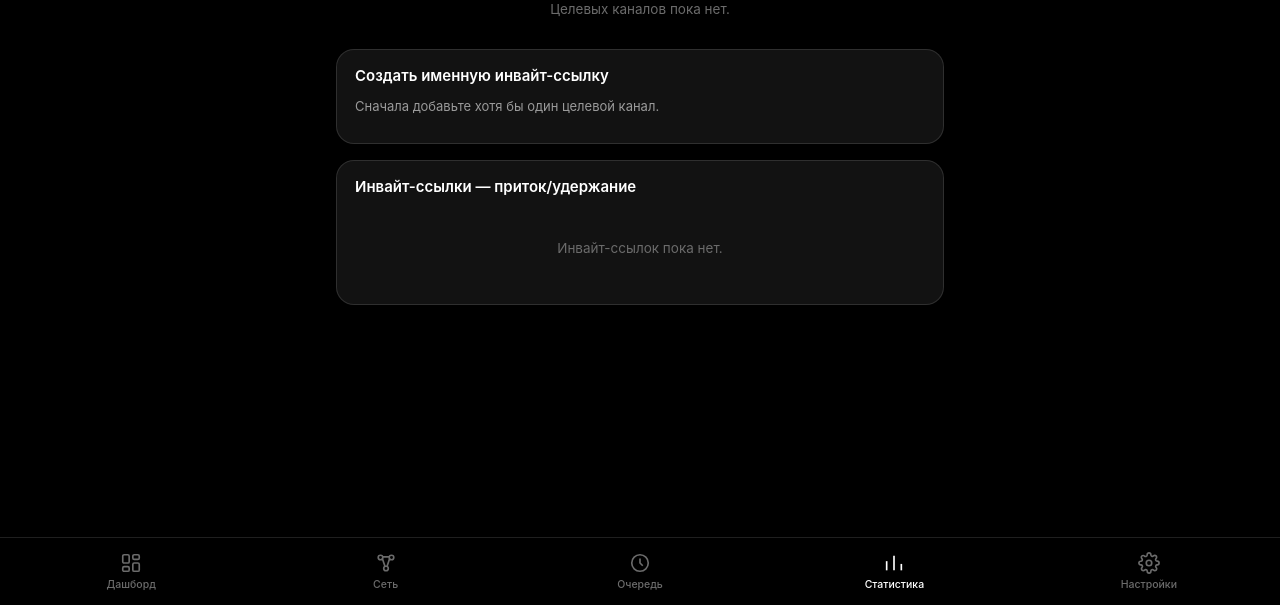
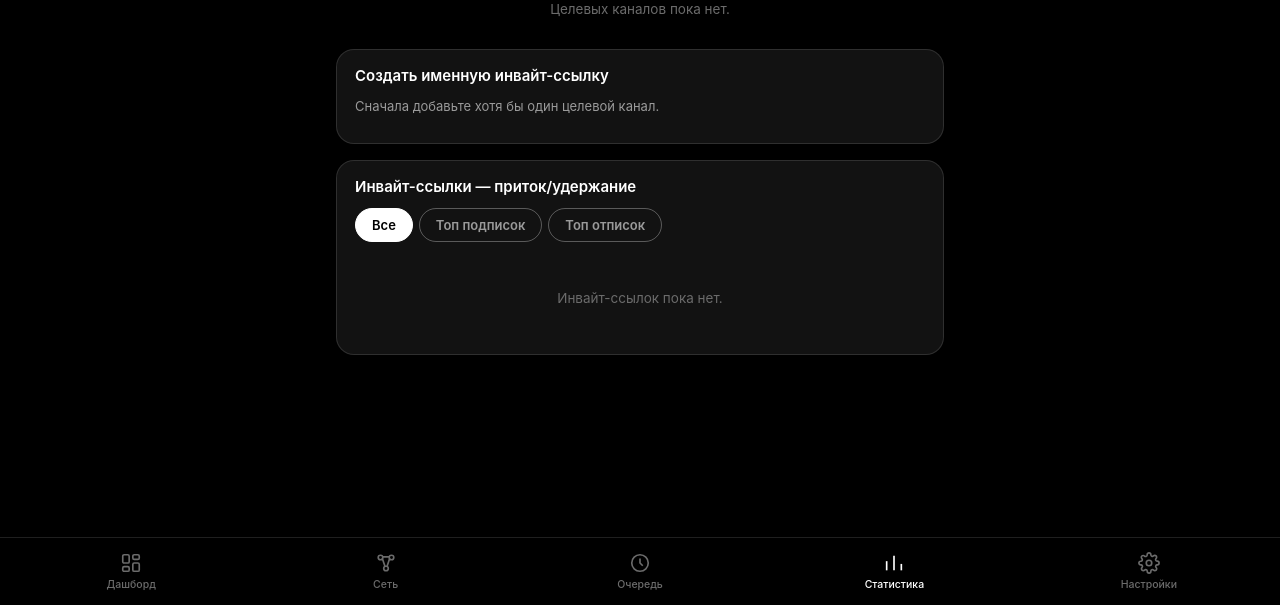
Before and after one commit to plagaceroes-source/Telegram, a FastAPI app: page /stats in a window 1280 px wide. Shown: the part 195-800 px from the top of the page. Run offline with FastAPI, Linux system fonts and the light colour scheme; data that the repository does not hold is empty.

Commit message:
Добавить сортировку инвайт-ссылок: топ подписок / топ отписок
/stats?sort=joins|leaves сортирует список инвайт-ссылок по количеству
join/leave по убыванию; переключатель — три кнопки над списком (Все /
Топ подписок / Топ отписок), реализовано через query-параметр без JS.

```diff
--- a/admin/app.py
+++ b/admin/app.py
@@ -257,7 +257,7 @@ async def queue_page(request: Request):
 # --- Статистика --------------------------------------------------------------
 
 @app.get("/stats")
-async def stats_page(request: Request):
+async def stats_page(request: Request, sort: str = "recent"):
     async with session_scope() as session:
         channels_result = await session.execute(select(TargetChannel).order_by(TargetChannel.id))
         channels = list(channels_result.scalars())
@@ -314,6 +314,13 @@ async def stats_page(request: Request):
             select(func.count()).where(SubscriberEvent.is_direct.is_(True), SubscriberEvent.event_type == "leave")
         )
 
+    if sort == "joins":
+        invite_stats.sort(key=lambda r: r["joins"], reverse=True)
+    elif sort == "leaves":
+        invite_stats.sort(key=lambda r: r["leaves"], reverse=True)
+    else:
+        sort = "recent"
+
     return templates.TemplateResponse(
         request,
         "stats.html",
@@ -323,6 +330,7 @@ async def stats_page(request: Request):
             "target_channels": channels,
             "chart_series": chart_series,
             "invite_stats": invite_stats,
+            "invite_sort": sort,
             "direct_joins": direct_joins or 0,
             "direct_leaves": direct_leaves or 0,
             "invite_error": request.query_params.get("invite_error"),
--- a/admin/templates/base.html
+++ b/admin/templates/base.html
@@ -175,6 +175,7 @@
       flex: 0 0 auto; padding: 8px 16px; border-radius: var(--radius-pill);
       border: 1px solid var(--border-strong); background: transparent; color: var(--muted);
       font-size: 13px; font-weight: 600; cursor: pointer; font-family: inherit;
+      text-decoration: none;
     }
     .subtab-btn.active { background: #fff; color: #000; border-color: #fff; }
 
--- a/admin/templates/stats.html
+++ b/admin/templates/stats.html
@@ -51,8 +51,13 @@
   {% endif %}
 </div>
 
-<div class="card">
+<div class="card" id="invites">
   <h3>Инвайт-ссылки — приток/удержание</h3>
+  <div class="subtabs">
+    <a href="/stats?sort=recent#invites" class="subtab-btn {{ 'active' if invite_sort == 'recent' }}">Все</a>
+    <a href="/stats?sort=joins#invites" class="subtab-btn {{ 'active' if invite_sort == 'joins' }}">Топ подписок</a>
+    <a href="/stats?sort=leaves#invites" class="subtab-btn {{ 'active' if invite_sort == 'leaves' }}">Топ отписок</a>
+  </div>
   {% if invite_stats or direct_joins %}
   {% for row in invite_stats %}
   <div class="list-item">
```
